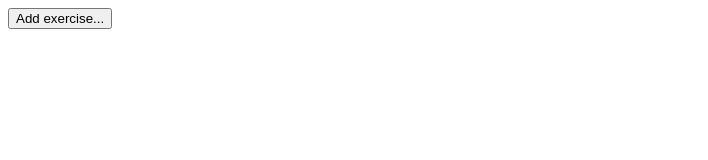
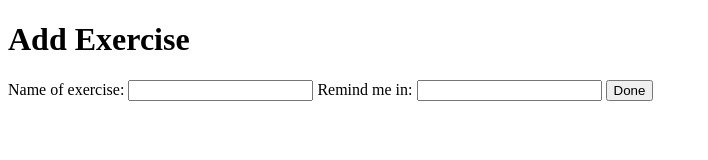
Before and after one commit to frc3324/exercise-pot, a plain HTML site: page index.html in a window 1280 px wide. Shown: the whole page, without its empty margins (0-708 px from the left). Drawn offline with Linux system fonts and the light colour scheme.

Commit message:
index.html now has a form

```diff
--- a/index.html
+++ b/index.html
@@ -4,8 +4,13 @@
         <title>Exercise Pot thing</title>
     </head>
     <body>
-        <div class="buttons">
-            <button class="btn">Add exercise...</button>
+        <div class="Add Exercise Form">
+            <h1>Add Exercise</h1>
+            <form action="/path/to/formscriptthing.py" method="post">
+                Name of exercise: <input type="text" id="name" />
+                Remind me in: <input type="text" id="remindtime" />
+                <button type="submit">Done</button>
+            </form>
         </div>
     </body>
 </html>
```
Also changed, not shown: 1 other file.
